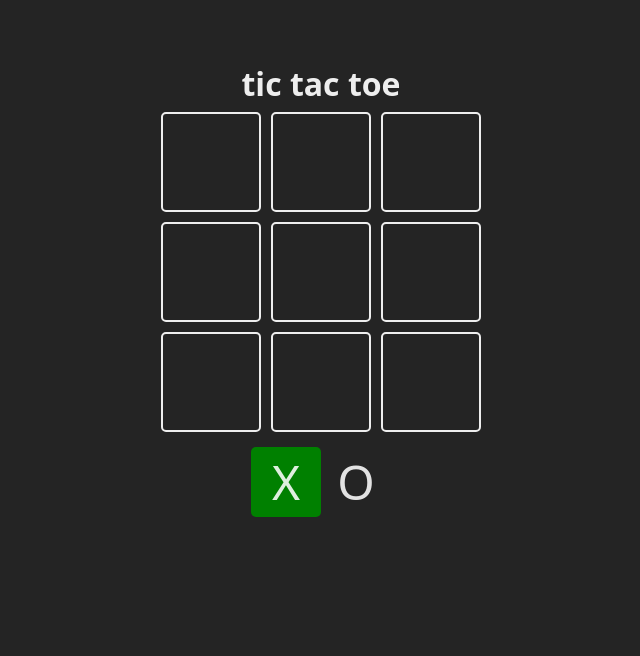
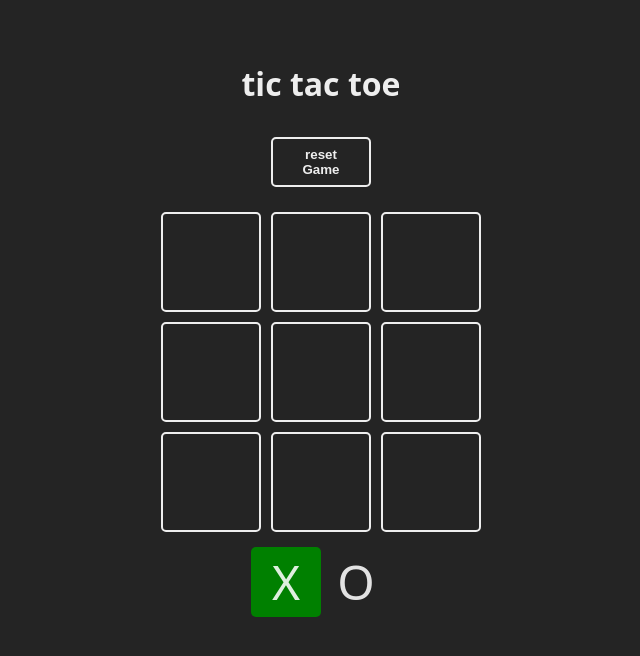
Before and after one commit to calopez19/02-tic-tac-toe, a React (Vite) app: page / in a window 1280 px wide. Shown: the top 656 px of the page, without its empty margins (319-959 px from the left). Built offline with nearby package versions, Linux system fonts and the light colour scheme.

Commit message:
feat: add reset game functionality

```diff
--- a/src/App.jsx
+++ b/src/App.jsx
@@ -38,9 +38,7 @@
 
       }
     });
-
   }
-
 
   const  updateBoard = (index) => {
     if (board[index] || winner) return;
@@ -53,9 +51,20 @@
 
   }
 
+  const resetGame =() => {
+    let newBoard = Array(9).fill(null);
+    let newWinner = null;
+    let newTurn = TURNS.x;
+
+    setBoard(newBoard);
+    setTurn(newTurn);
+    setWinner(newWinner);
+  }
+
   return (
     <main className='board'>
       <h1> tic tac toe</h1>
+      <button onClick={resetGame}>reset Game</button>
       <section className='game'>
         {
           board.map((_,index) => {
@@ -77,6 +86,25 @@
           {TURNS.o}
         </Square>
       </section>
+      {
+        winner !== null && (
+          <section className='winner'>
+            <div className="text">
+              <h2>
+                {
+                  winner ===false? 'empate': 'ganó'
+                }
+              </h2>
+              <header className="win">
+                {winner && <Square>{winner}</Square>}
+              </header>
+              <footer>
+                <button onClick={resetGame}>empezar de nuevo</button>
+              </footer>
+            </div>
+          </section>
+        )
+      }
     </main>
   )
 }
```
